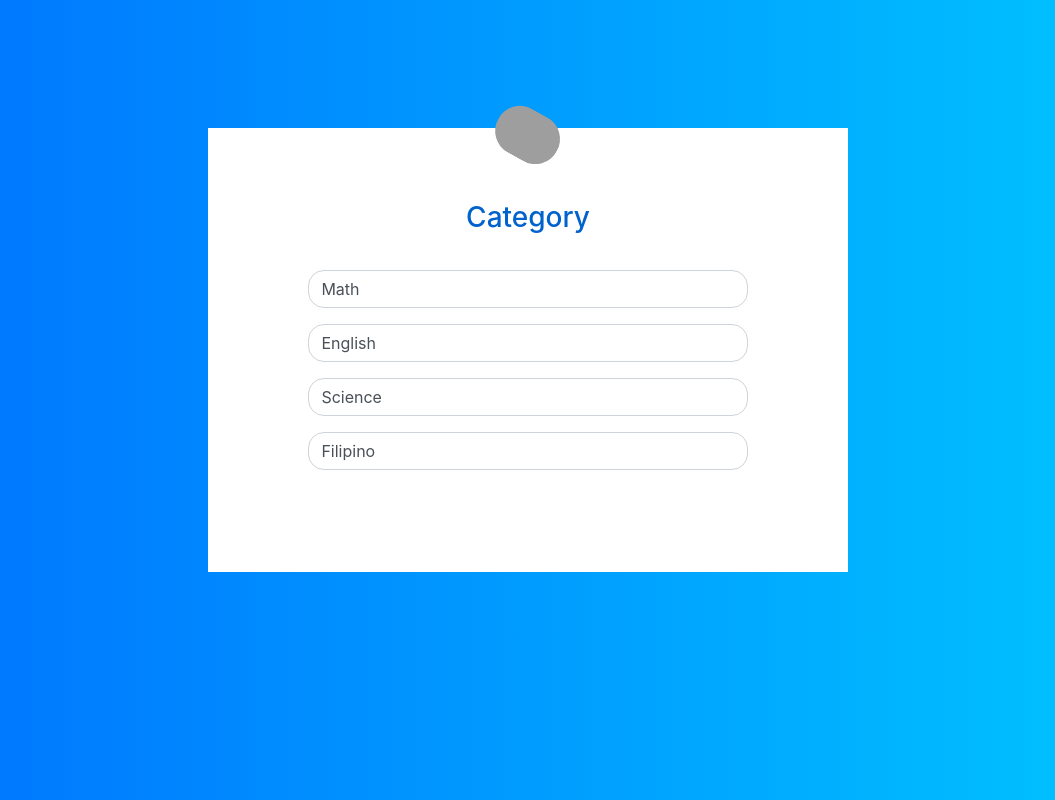
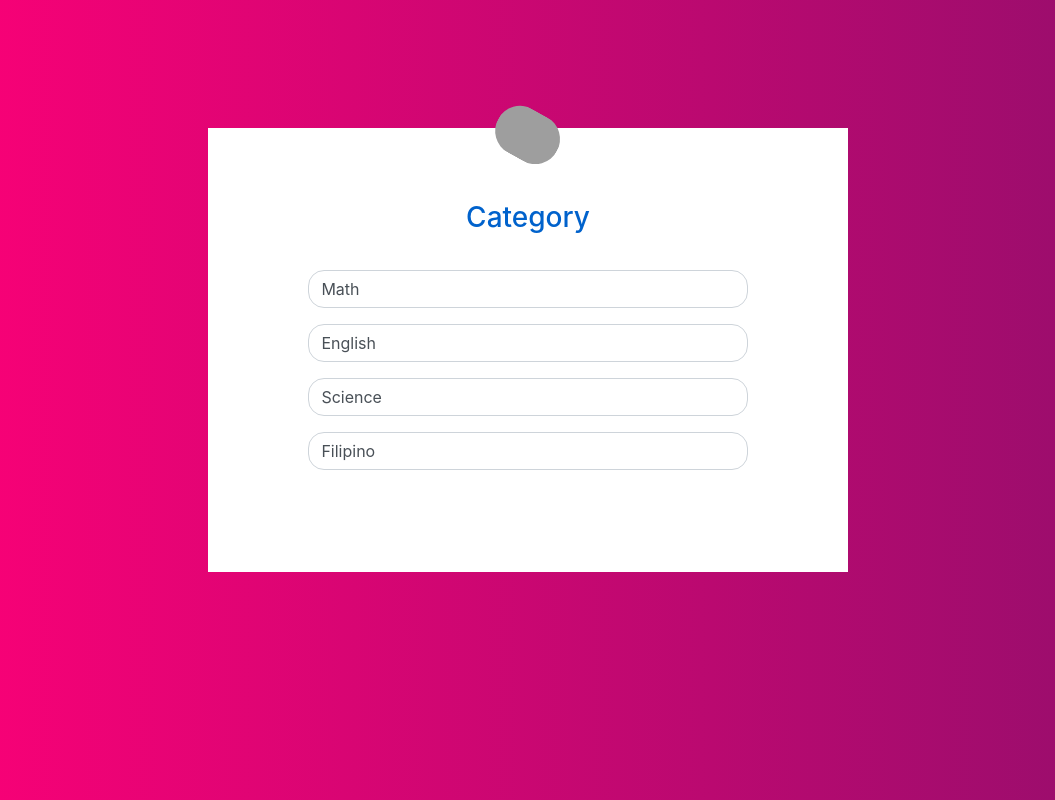
Before and after one commit to RestyGrande/question-webapp, a Vue app: page / in a window 1280 px wide. Shown: the whole page, without its empty margins (112-1167 px from the left). Built offline with nearby package versions, Linux system fonts and the light colour scheme; grey boxes are pictures that could not be loaded.

Commit message:
Changing background from blue to pink

```diff
--- a/src/view/Home.vue
+++ b/src/view/Home.vue
@@ -23,7 +23,8 @@ export default {
 
 <style>
 body {
-  background: -webkit-linear-gradient(left, #0072ff, #00c6ff);
+  background: -webkit-linear-gradient(left, #ff0077, #940e6c);
+  /* background: -webkit-linear-gradient(left, #0072ff, #00c6ff); */
 }
 .contact-form {
   background: #fff;
```
